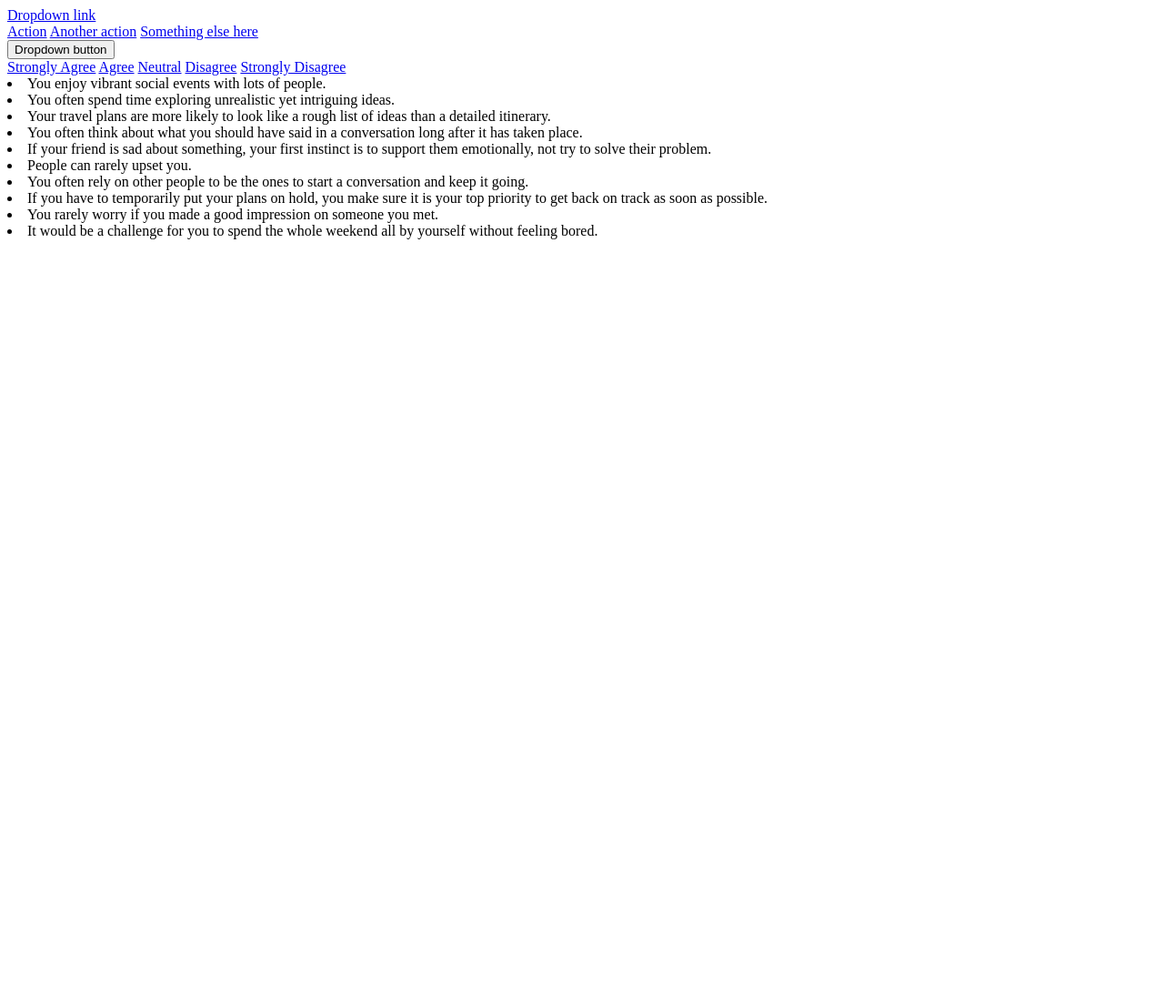
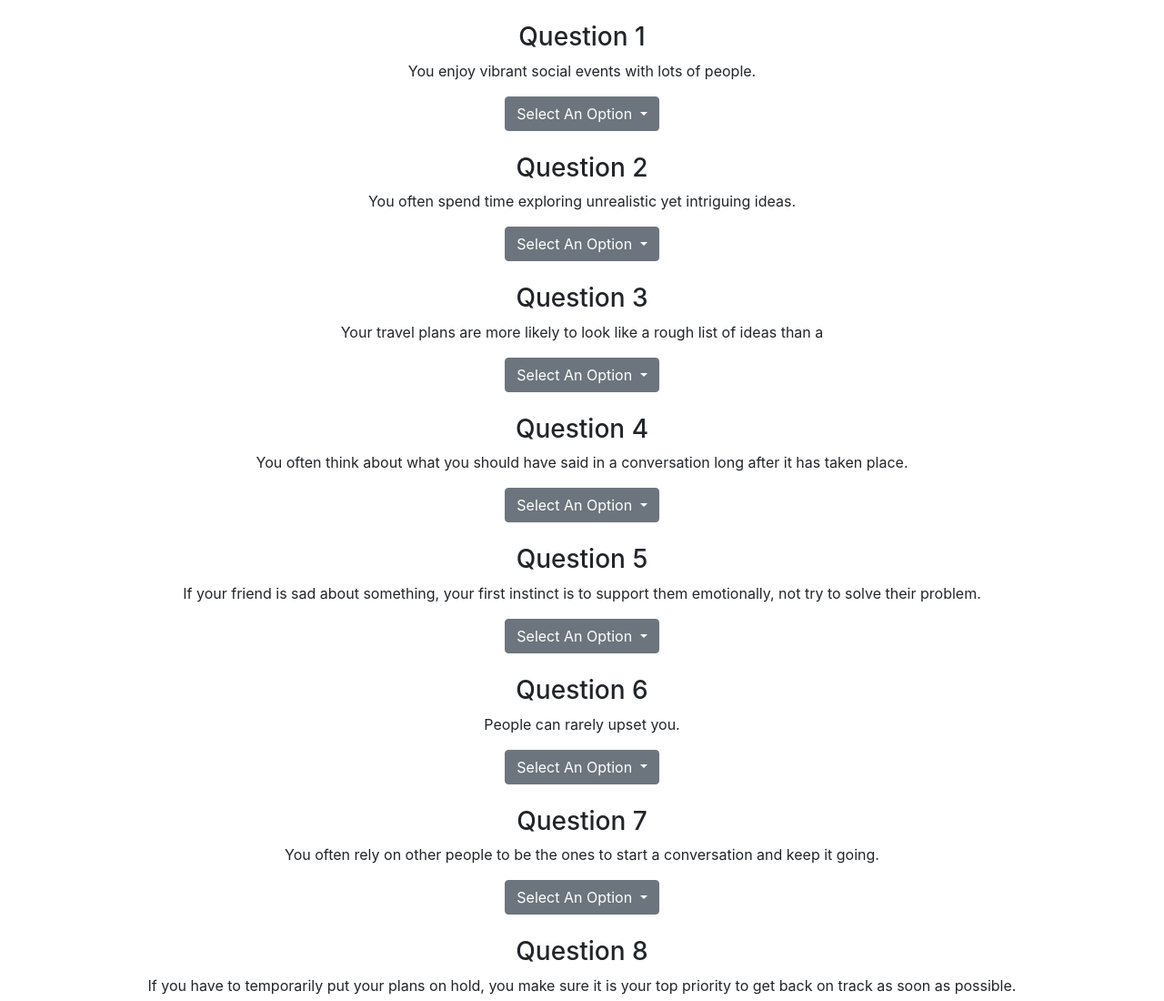
Before and after one commit to NickForma/FriendFinder, a website: page app/public/survey.html in a window 1280 px wide. Shown: the top 1100 px of the page at 91% size. Before the commit the page ends 800 px from the top, so only its background shows below. Drawn offline with nearby package versions, Linux system fonts and the light colour scheme.

Commit message:
css and dropdown menus

```diff
--- /dev/null
+++ b/app/public/css/style.css
@@ -0,0 +1,3 @@
+.questionBox {
+    text-align: center;
+}
--- a/app/public/js/index.js
+++ b/app/public/js/index.js
@@ -1,6 +1,46 @@
+$(document).ready(function() {
+  $(".dropdown-toggle").dropdown();
 
-$(document).ready(function(){
+  let questions = [
+    "You enjoy vibrant social events with lots of people.",
+    "You often spend time exploring unrealistic yet intriguing ideas.",
+    "Your travel plans are more likely to look like a rough list of ideas than a",
+    "You often think about what you should have said in a conversation long after it has taken place.",
+    "If your friend is sad about something, your first instinct is to support them emotionally, not try to solve their problem.",
+    "People can rarely upset you.",
+    "You often rely on other people to be the ones to start a conversation and keep it going.",
+    "If you have to temporarily put your plans on hold, you make sure it is your top priority to get back on track as soon as possible.",
+    "You rarely worry if you made a good impression on someone you met.",
+    "It would be a challenge for you to spend the whole weekend all by yourself without feeling bored."
+  ];
 
-    $(".dropdown-toggle").dropdown();
+  questions.forEach((elem, index) => {
+    $(".questionBox").append(`
+    <br>
+      <div class="questionBox">
+      <div class="dropdown">
+      <h3>Question ${index + 1}</h3>
+      <p>${elem}</p>
+        <button
+          class="btn btn-secondary dropdown-toggle"
+          type="button"
+          id="dropdownMenuButton"
+          data-toggle="dropdown"
+          aria-haspopup="true"
+          aria-expanded="false"
+        >
+          Select An Option
+        </button>
+        <div class="dropdown-menu" aria-labelledby="dropdownMenuButton">
+          <a class="dropdown-item" href="#">1 Strongly Disagree</a>
+          <a class="dropdown-item" href="#">2 Disagree</a>
+          <a class="dropdown-item" href="#">3 Don't Care</a>
+          <a class="dropdown-item" href="#">4 Agree</a>
+          <a class="dropdown-item" href="#">5 Strongly Agree</a>
+        </div>
+      </div>
+    </div>
 
-})
+      `);
+  });
+});
--- a/app/public/survey.html
+++ b/app/public/survey.html
@@ -5,6 +5,14 @@
     <meta name="viewport" content="width=device-width, initial-scale=1.0" />
     <meta http-equiv="X-UA-Compatible" content="ie=edge" />
     <title>FriendFinder!</title>
+    <link rel="stylesheet" href="./css/style.css" />
+
+    <link
+      rel="stylesheet"
+      href="https://stackpath.bootstrapcdn.com/bootstrap/4.3.1/css/bootstrap.min.css"
+      integrity="sha384-ggOyR0iXCbMQv3Xipma34MD+dH/1fQ784/j6cY/iJTQUOhcWr7x9JvoRxT2MZw1T"
+      crossorigin="anonymous"
+    />
 
     <script src="https://ajax.googleapis.com/ajax/libs/jquery/3.4.1/jquery.min.js"></script>
     <script
@@ -22,30 +30,12 @@
       integrity="sha384-JjSmVgyd0p3pXB1rRibZUAYoIIy6OrQ6VrjIEaFf/nJGzIxFDsf4x0xIM+B07jRM"
       crossorigin="anonymous"
     ></script>
-    <script src="/FriendFinder/app/public/js/index.js"></script>
+
+    <script src="./js/index.js"></script>
   </head>
   <body>
-    <div class="dropdown">
-      <a
-        class="btn btn-secondary dropdown-toggle"
-        href="#"
-        role="button"
-        id="dropdownMenuLink"
-        data-toggle="dropdown"
-        aria-haspopup="true"
-        aria-expanded="false"
-      >
-        Dropdown link
-      </a>
-
-      <div class="dropdown-menu" aria-labelledby="dropdownMenuLink">
-        <a class="dropdown-item" href="#">Action</a>
-        <a class="dropdown-item" href="#">Another action</a>
-        <a class="dropdown-item" href="#">Something else here</a>
-      </div>
-    </div>
-
-    <div class="dropdown">
+    <div class="questionBox">
+      <!-- <div class="dropdown">
         <button
           class="btn btn-secondary dropdown-toggle"
           type="button"
@@ -54,53 +44,16 @@
           aria-haspopup="true"
           aria-expanded="false"
         >
-        Dropdown button
+          Select An Option
         </button>
         <div class="dropdown-menu" aria-labelledby="dropdownMenuButton">
-        <a class="dropdown-item" href="#">Strongly Agree</a>
-        <a class="dropdown-item" href="#">Agree</a>
-        <a class="dropdown-item" href="#">Neutral</a>
-        <a class="dropdown-item" href="#">Disagree</a>
-        <a class="dropdown-item" href="#">Strongly Disagree</a>
+          <a class="dropdown-item" href="#">1 Strongly Disagree</a>
+          <a class="dropdown-item" href="#">2 Disagree</a>
+          <a class="dropdown-item" href="#">3 Don't Care</a>
+          <a class="dropdown-item" href="#">4 Agree</a>
+          <a class="dropdown-item" href="#">5 Strongly Agree</a>
         </div>
+      </div> -->
     </div>
-
-    <li>
-      You enjoy vibrant social events with lots of people.
-    </li>
-    <li>
-      You often spend time exploring unrealistic yet intriguing ideas.
-    </li>
-    <li>
-      Your travel plans are more likely to look like a rough list of ideas than a detailed
-      itinerary.
-    </li>
-    <li>
-      You often think about what you should have said in a conversation long after it has
-      taken place.
-    </li>
-    <li>
-      If your friend is sad about something, your first instinct is to support them
-      emotionally, not try to solve their problem.
-    </li>
-    <li>
-      People can rarely upset you.
-    </li>
-    <li>
-      You often rely on other people to be the ones to start a conversation and keep it
-      going.
-    </li>
-    <li>
-      If you have to temporarily put your plans on hold, you make sure it is your top
-      priority to get back on track as soon as possible.
-    </li>
-
-    <li>
-      You rarely worry if you made a good impression on someone you met.
-    </li>
-    <li>
-      It would be a challenge for you to spend the whole weekend all by yourself without
-      feeling bored.
-    </li>
   </body>
 </html>
```
Also changed, not shown: app/public/home.html (+9 -1 lines). Lines whose indentation alone changed are shown as unchanged.
